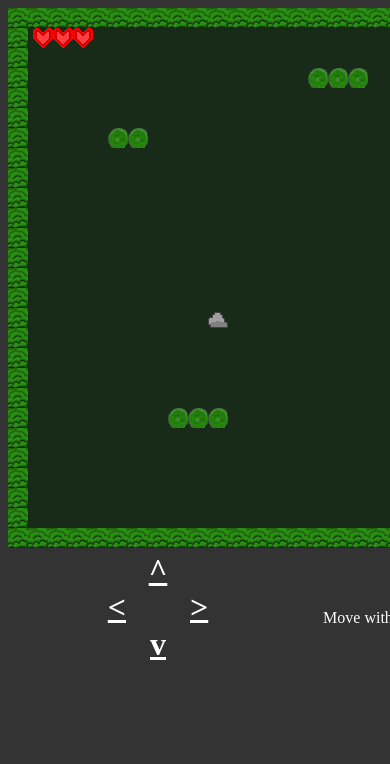
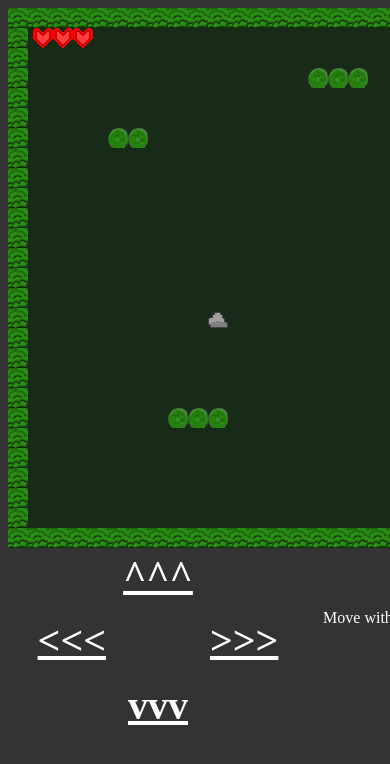
Before and after one commit to cfanguy/adventure_game, a plain HTML site: page index.html in a window 390 px wide. Shown: the top 764 px of the page. Drawn offline with Linux system fonts and the light colour scheme.

Commit message:
Changed sizing and added more letters to mobile buttons.

```diff
--- a/index.html
+++ b/index.html
@@ -12,7 +12,7 @@
 			}
 			.mobileControls {
 				color: white;
-				font-size: xx-large;
+				font-size: 250%;
 				font-weight: bolder;
 			}
 		</style>
@@ -53,15 +53,15 @@
 		<div style="width:960px;margin-left:auto;margin-right:auto;text-align: center;">
 			<canvas id="screen" width="960" height="540" ></canvas>
 			<div style="width:300px;float:left;">
-				<a id="upArrow" class="mobileControls" href="#">^</a>
-				<br>
-				<a id="leftArrow" class="mobileControls" href="#"><</a>
-				<a id="rightArrow" class="mobileControls" style="margin-left: 60px;" href="#">></a>
-				<br>
-				<a id="downArrow" class="mobileControls" href="#">v</a>
+				<a id="upArrow" class="mobileControls" href="#">^^^</a>
+				<br><br>
+				<a id="leftArrow" class="mobileControls" href="#"><<<</a>
+				<a id="rightArrow" class="mobileControls" style="margin-left: 100px;" href="#">>>></a>
+				<br><br>
+				<a id="downArrow" class="mobileControls" href="#">vvv</a>
 			</div>
 			<div style="width:360px;float:left;">
-				<button id="reset" type="button" style="width:100px;">Reset Game</button>
+				<button id="reset" type="button" style="width:150px;">Reset Game</button>
 				<br />
 				<span style="color: white;">Score:&nbsp;</span>
 				<span id="score" style="color: white;">0</span>
```
